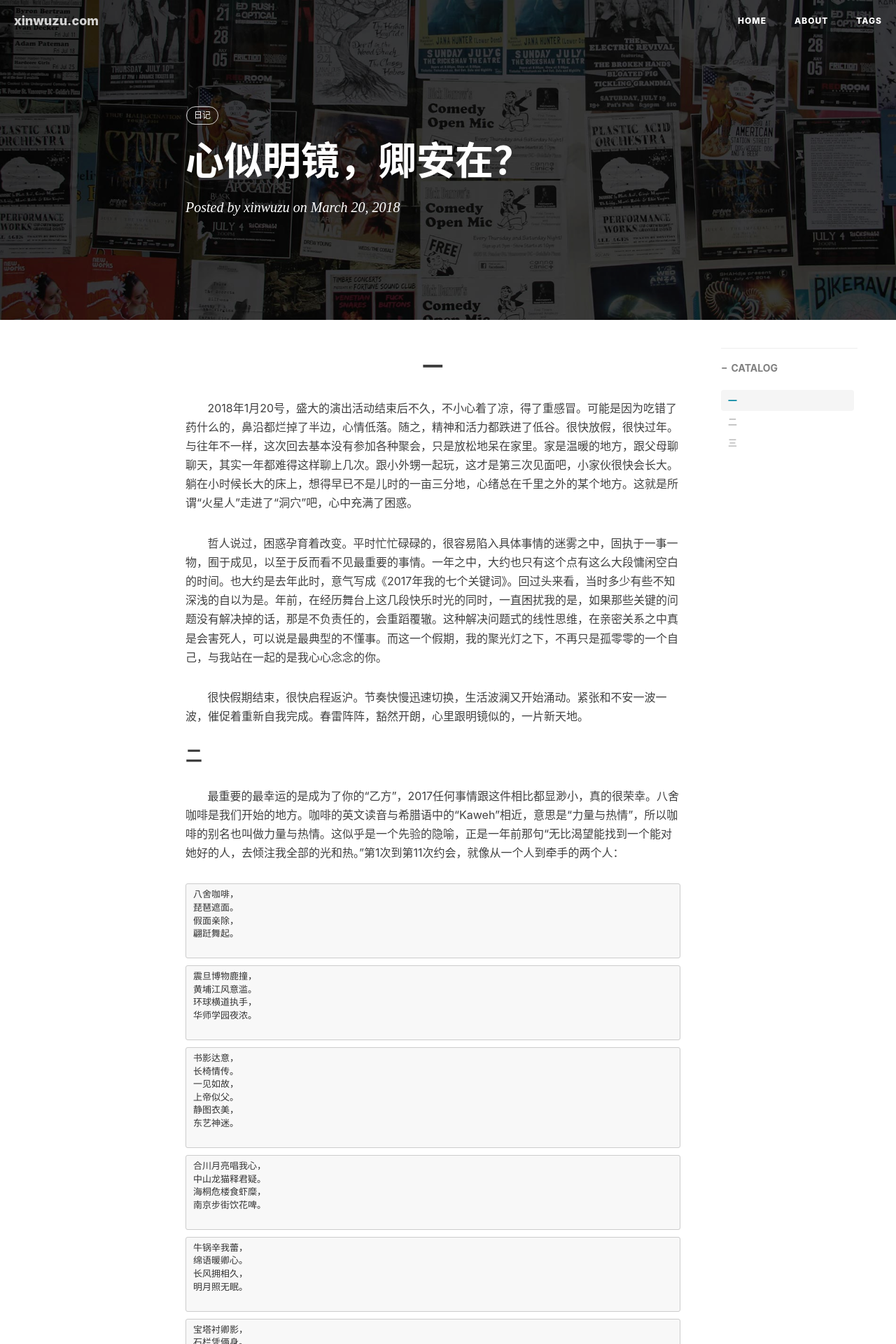
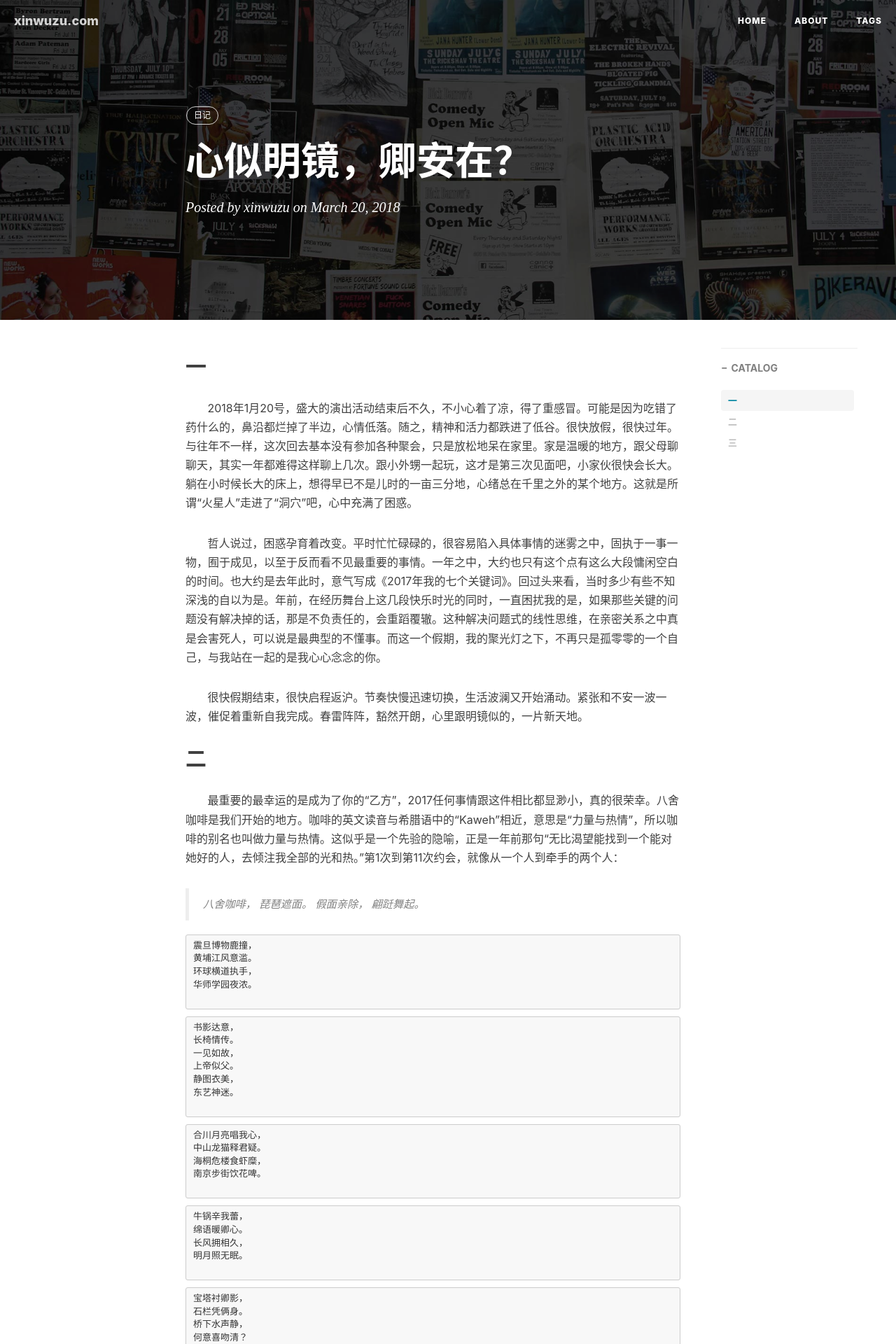
Before and after one commit to xinwuzu/xinwuzu.github.io, a Jekyll site: the page built from _posts/2018-03-20-心似明镜，卿安在？.markdown, in a window 1280 px wide. Shown: the top 1920 px of the page at 70% size. Built offline with Jekyll 4.4.1, drawn with Linux system fonts in a browser that asks for light colours; nearby versions of some CDN libraries; comment, search, counter and statistics services are not loaded.

````diff
--- a/_posts/2018-03-20-心似明镜，卿安在？.markdown
+++ b/_posts/2018-03-20-心似明镜，卿安在？.markdown
@@ -11,7 +11,7 @@ tags:
     - 日记
 ---
 
-## <center >一</center >
+## 一
 
 &#160; &#160; &#160; &#160;2018年1月20号，盛大的演出活动结束后不久，不小心着了凉，得了重感冒。可能是因为吃错了药什么的，鼻沿都烂掉了半边，心情低落。随之，精神和活力都跌进了低谷。很快放假，很快过年。与往年不一样，这次回去基本没有参加各种聚会，只是放松地呆在家里。家是温暖的地方，跟父母聊聊天，其实一年都难得这样聊上几次。跟小外甥一起玩，这才是第三次见面吧，小家伙很快会长大。躺在小时候长大的床上，想得早已不是儿时的一亩三分地，心绪总在千里之外的某个地方。这就是所谓“火星人”走进了“洞穴”吧，心中充满了困惑。
 
@@ -19,16 +19,15 @@ tags:
 
 &#160; &#160; &#160; &#160;很快假期结束，很快启程返沪。节奏快慢迅速切换，生活波澜又开始涌动。紧张和不安一波一波，催促着重新自我完成。春雷阵阵，豁然开朗，心里跟明镜似的，一片新天地。
 
-### 二
+## 二
 &#160; &#160; &#160; &#160;最重要的最幸运的是成为了你的“乙方”，2017任何事情跟这件相比都显渺小，真的很荣幸。八舍咖啡是我们开始的地方。咖啡的英文读音与希腊语中的“Kaweh”相近，意思是“力量与热情”，所以咖啡的别名也叫做力量与热情。这似乎是一个先验的隐喻，正是一年前那句“无比渴望能找到一个能对她好的人，去倾注我全部的光和热。”第1次到第11次约会，就像从一个人到牵手的两个人：
 
-```
-八舍咖啡，
-琵琶遮面。
-假面亲除，
-翩跹舞起。
 
-```
+>八舍咖啡，
+>琵琶遮面。
+>假面亲除，
+>翩跹舞起。
+
 
 ```
 震旦博物鹿撞，
````
Also changed, not shown: other parts of _posts/2018-03-20-心似明镜，卿安在？.markdown (+6 -5 lines).
